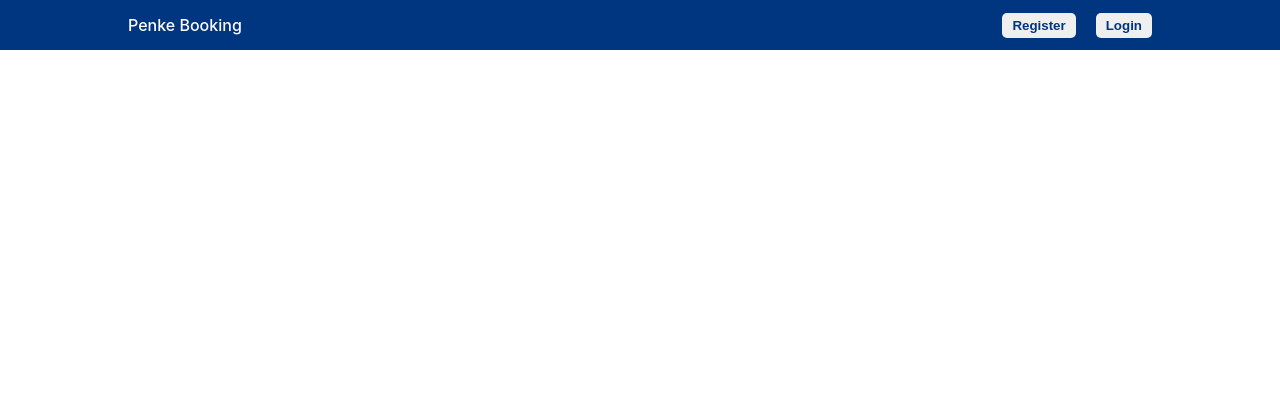
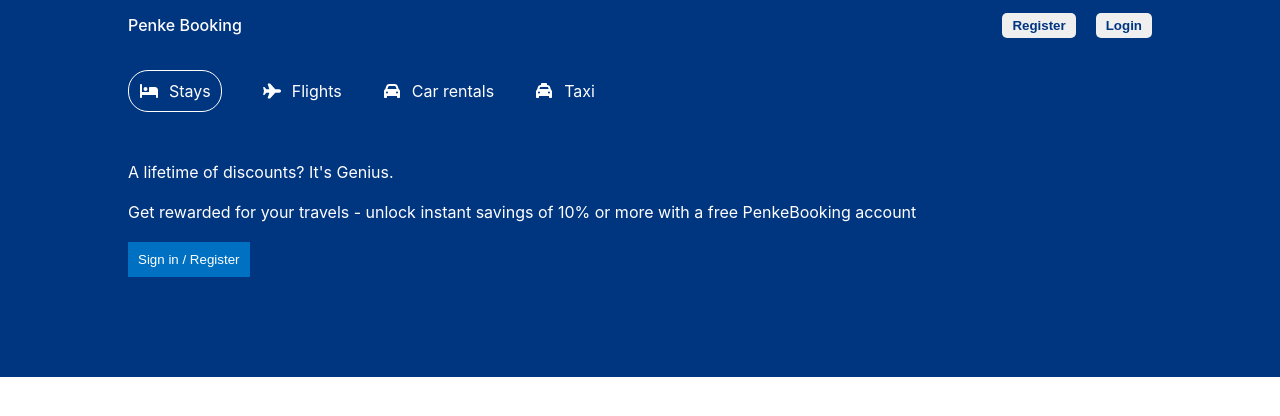
Before and after one commit to GabrielPenke292/booking, a React (Create React App) app: page / in a window 1280 px wide. Shown: the top 416 px of the page. Built offline with nearby package versions, Linux system fonts and the light colour scheme.

Commit message:
header styling and fontawesome install

```diff
--- a/package.json
+++ b/package.json
@@ -3,6 +3,11 @@
   "version": "0.1.0",
   "private": true,
   "dependencies": {
+    "@fortawesome/fontawesome-svg-core": "^7.0.0",
+    "@fortawesome/free-brands-svg-icons": "^7.0.0",
+    "@fortawesome/free-regular-svg-icons": "^7.0.0",
+    "@fortawesome/free-solid-svg-icons": "^7.0.0",
+    "@fortawesome/react-fontawesome": "^0.2.3",
     "@testing-library/dom": "^10.4.0",
     "@testing-library/jest-dom": "^6.6.3",
     "@testing-library/react": "^16.3.0",
--- /dev/null
+++ b/src/components/header/Header.jsx
@@ -0,0 +1,38 @@
+import React from 'react'
+import { FontAwesomeIcon } from '@fortawesome/react-fontawesome'
+import { faBed, faPlane, faCar, faTaxi } from '@fortawesome/free-solid-svg-icons'
+import './header.css'
+
+export const Header = () => {
+    return (
+        <div className="header">
+            <div className="headerContainer">
+                <div className="headerList">
+                    <div className="headerListItem active">
+                        <FontAwesomeIcon icon={faBed} />
+                        <span>Stays</span>
+                    </div>
+                    <div className="headerListItem">
+                        <FontAwesomeIcon icon={faPlane} />
+                        <span>Flights</span>
+                    </div>
+                    <div className="headerListItem">
+                        <FontAwesomeIcon icon={faCar} />
+                        <span>Car rentals</span>
+                    </div>
+                    <div className="headerListItem">
+                        <FontAwesomeIcon icon={faTaxi} />
+                        <span>Taxi</span>
+                    </div>
+                </div>
+                <div className="headerTitle">A lifetime of discounts? It's Genius.</div>
+                <p className="headerDesc">
+                    Get rewarded for your travels - unlock instant savings of 10% or more with a free PenkeBooking account
+                </p>
+                <button className="headerBtn">Sign in / Register</button>
+
+
+            </div>
+        </div>
+    )
+}
--- /dev/null
+++ b/src/components/header/header.css
@@ -0,0 +1,47 @@
+.header{
+    background-color: #003580;
+    color: white;
+    display: flex;
+    justify-content: center;
+}
+
+.headerContainer{
+    width: 100%;
+    max-width: 1024px;
+    margin: 20px 0px 100px 0px;
+}
+
+.headerList{
+    display: flex;
+    gap: 40px;
+}
+
+.headerListItem{
+    display: flex;
+    align-items: center;
+    gap: 10px;
+    margin-bottom: 50px;
+}
+
+.active{
+    border: 1px solid white;
+    padding: 10px;
+    border-radius: 20px;
+}
+
+.headerTitle{
+
+}
+
+.headerDesc{
+    margin: 20px 0px;
+}
+
+.headerBtn{
+    background-color: #0071c2;
+    color: white;
+    font-weight: 500;
+    border: none;
+    padding: 10px;
+    cursor: pointer;
+}
--- a/src/pages/home/Home.jsx
+++ b/src/pages/home/Home.jsx
@@ -1,10 +1,12 @@
 import React from 'react'
 import { Navbar } from '../../components/navbar/Navbar'
+import { Header } from '../../components/header/Header'
 
 export const Home = () => {
   return (
     <div>
       <Navbar />
+      <Header />
     </div>
   )
 }
```
Also changed, not shown: 1 other file (tests, documents, lock files or other folders).
